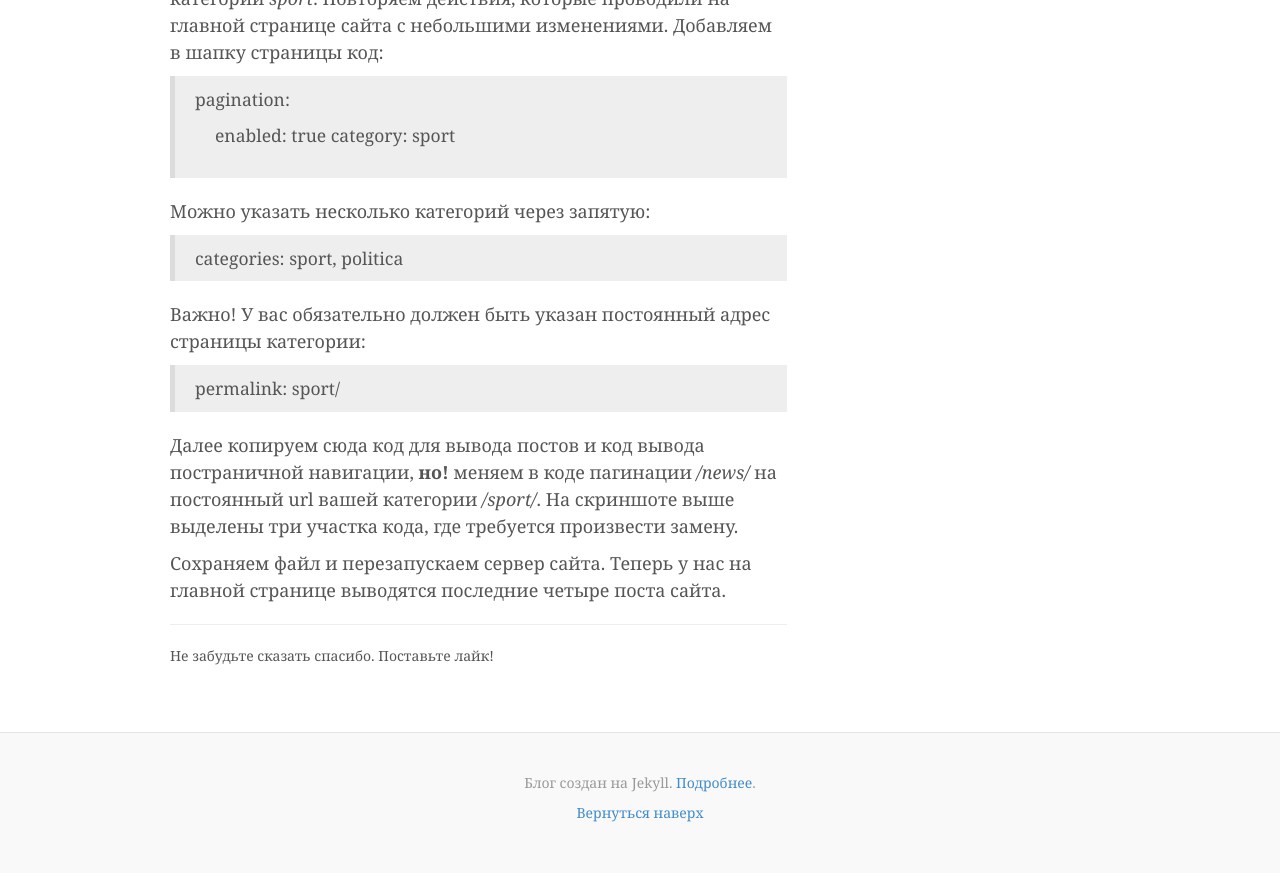
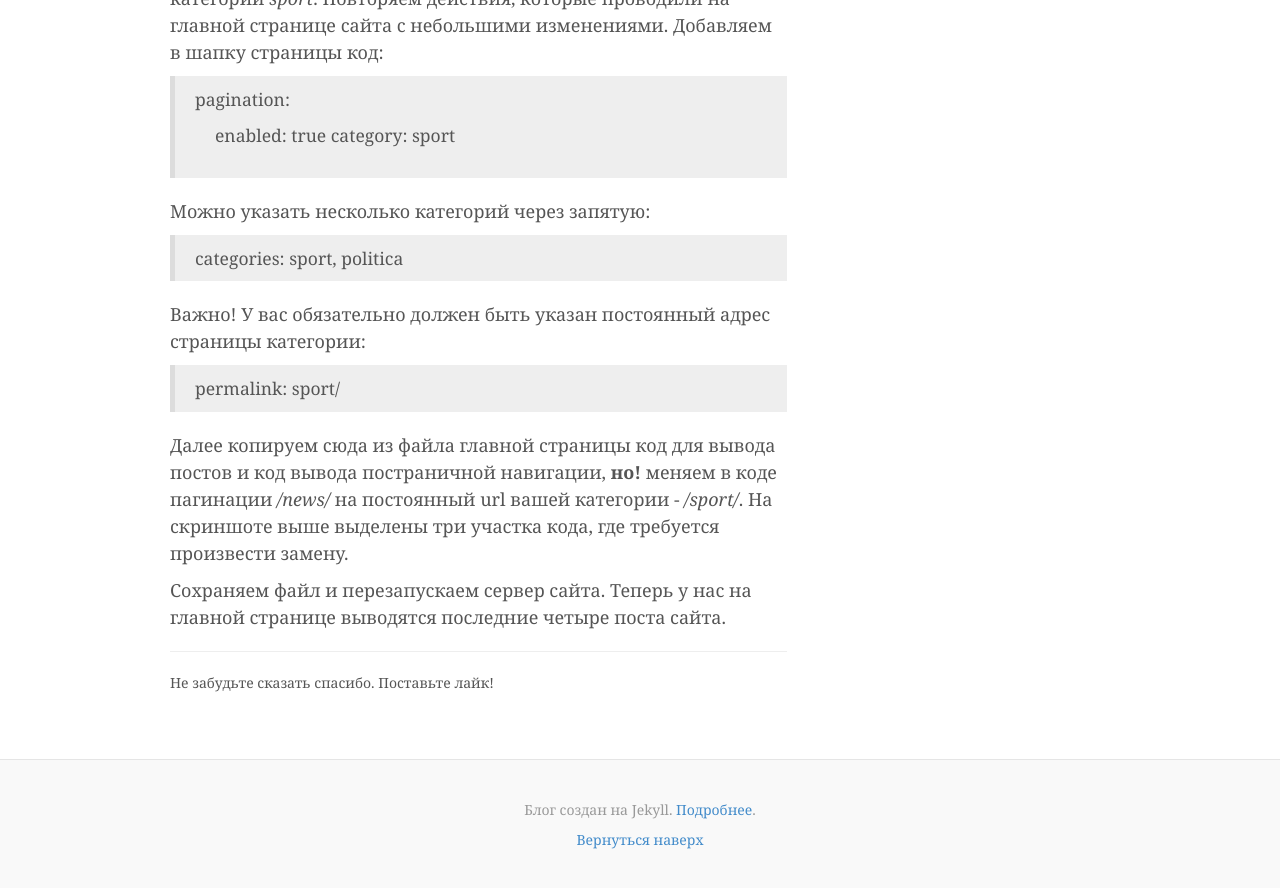
Before and after one commit to htmlblog/htmlblog.github.io, a Jekyll site: the page built from _posts/2017-04-15-paghinatsiia-jekyll-po-katieghoriiam.markdown, in a window 1280 px wide and 900 px high, scrolled down 2952 px. Shown: the top 888 px of the window. Built offline with Jekyll 4.4.1, drawn with Linux system fonts in a browser that asks for light colours; comment, search, counter and statistics services are not loaded.

Commit message:
Updated Paghinatsiia Jekyll Po Katieghoriiam

```diff
--- a/_posts/2017-04-15-paghinatsiia-jekyll-po-katieghoriiam.markdown
+++ b/_posts/2017-04-15-paghinatsiia-jekyll-po-katieghoriiam.markdown
@@ -79,7 +79,8 @@ layout: post
 Важно! У вас обязательно должен быть указан постоянный адрес страницы категории:
 >permalink: sport/
 
-Далее копируем сюда код для вывода постов и код вывода постраничной навигации, **но!** меняем в коде пагинации */news/* на постоянный url вашей категории */sport/*.
+Далее копируем сюда из файла главной страницы код для вывода постов и код вывода постраничной навигации, **но!** меняем в коде пагинации */news/* на постоянный url вашей категории -
+ */sport/*.
 На скриншоте выше выделены три участка кода, где требуется произвести замену.
 
 Сохраняем файл и перезапускаем сервер сайта. Теперь у нас на главной странице выводятся последние четыре поста сайта.
```
